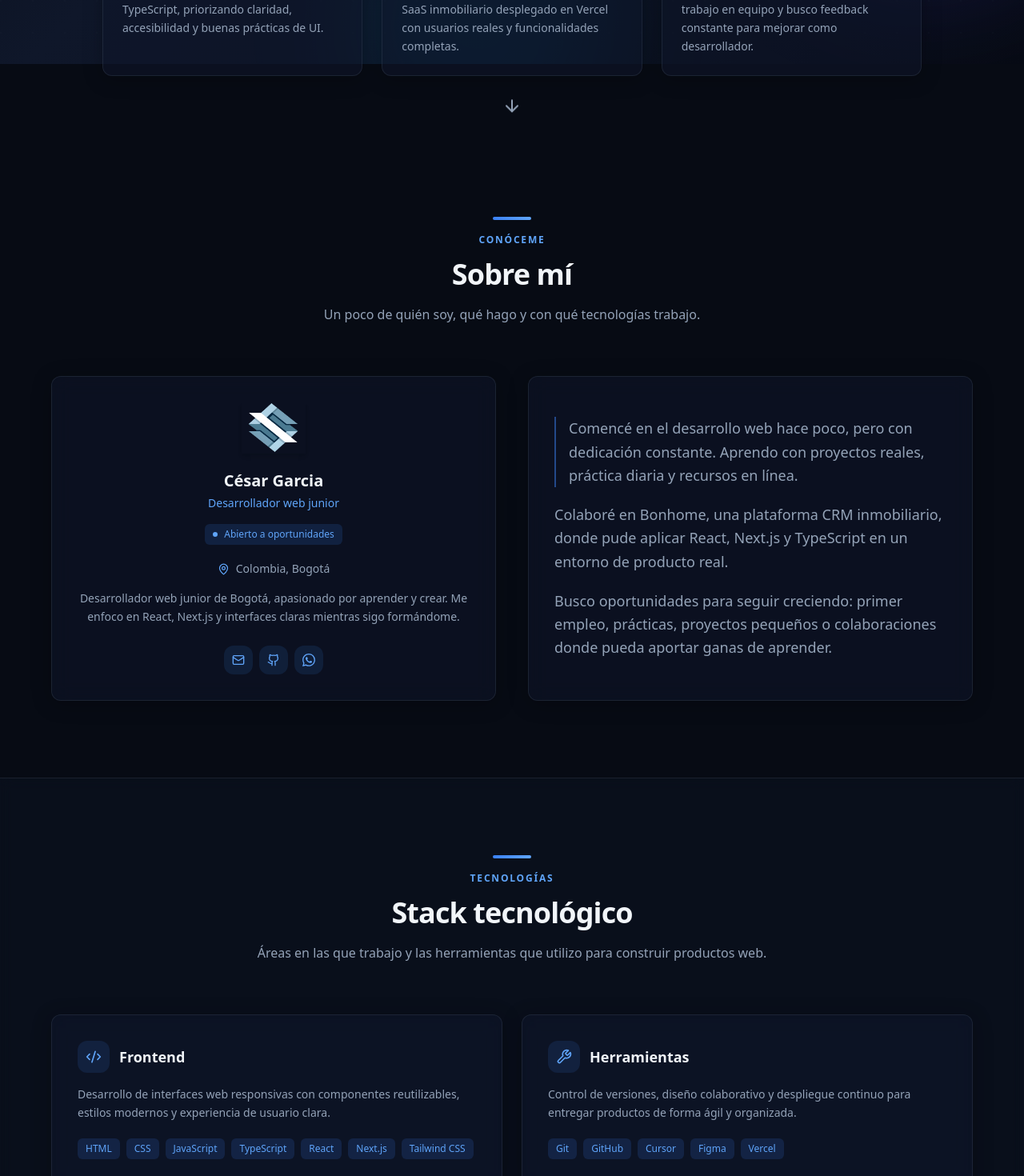
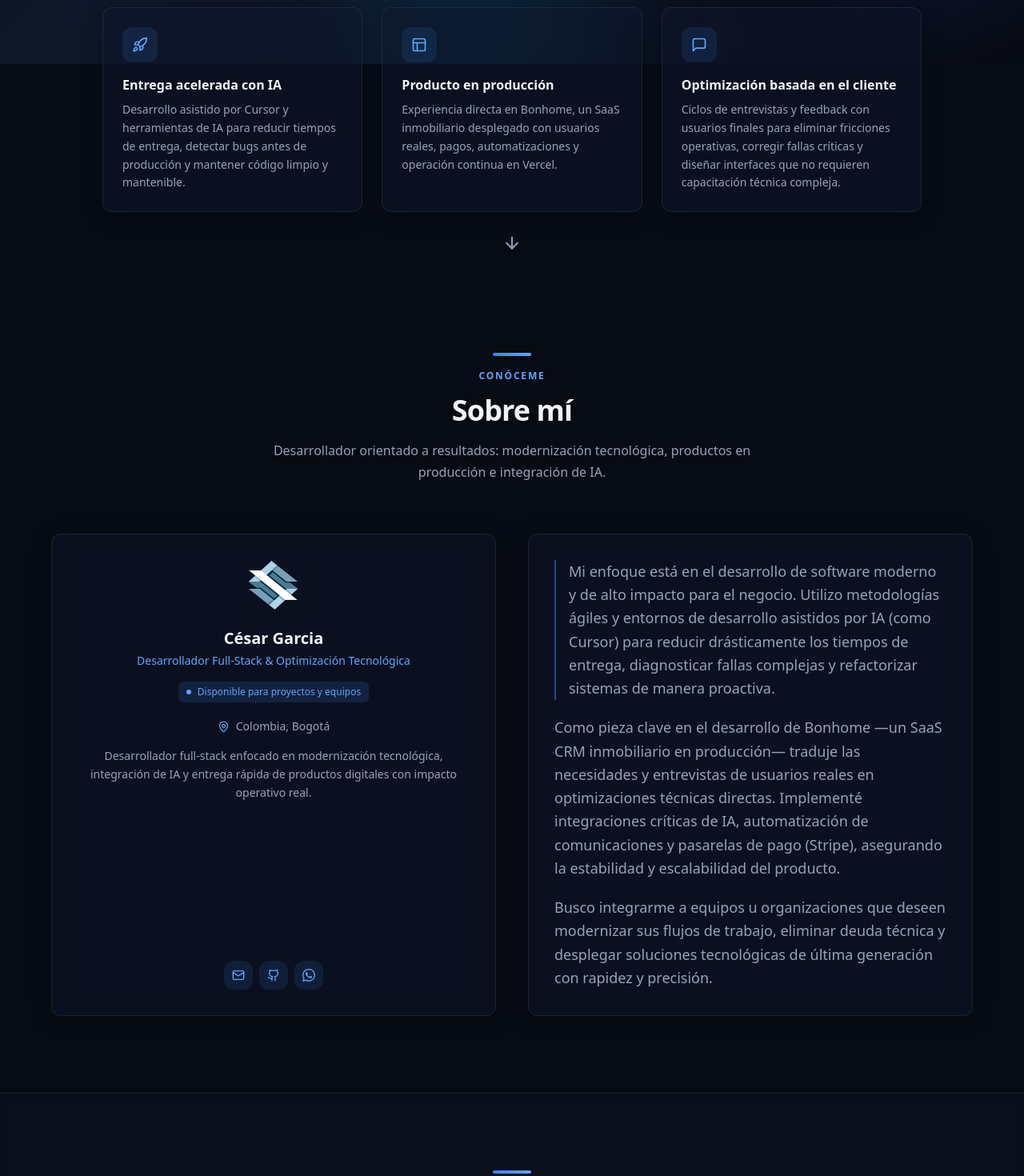
Before and after one commit to Aqua-coder-CO/portafolio, a Next.js app: page / in a window 1280 px wide. Shown: the part 720-2190 px from the top of the page at 80% size. Built offline with nearby package versions, Linux system fonts and the light colour scheme.

Commit message:
se corrigió la informacion del portafolio a algo mas profesional

```diff
--- a/src/app/contacto/page.tsx
+++ b/src/app/contacto/page.tsx
@@ -7,7 +7,7 @@ import { profile } from "@/data/profile";
 export const metadata: Metadata = {
   title: `Contacto | ${profile.name}`,
   description:
-    "¿Buscas un desarrollador junior con ganas de aprender? Escríbeme para oportunidades laborales, prácticas o proyectos pequeños.",
+    "¿Buscas acelerar la modernización de tu empresa o producto digital? Escríbeme para hablar de integración tecnológica, automatización o desarrollo de software a medida.",
 };
 
 export default function ContactoPage() {
--- a/src/components/About.tsx
+++ b/src/components/About.tsx
@@ -14,7 +14,7 @@ export function About() {
           align="center"
           label="Conóceme"
           title="Sobre mí"
-          description="Un poco de quién soy, qué hago y con qué tecnologías trabajo."
+          description="Desarrollador orientado a resultados: modernización tecnológica, productos en producción e integración de IA."
         />
 
         <div className="grid items-stretch gap-8 lg:grid-cols-2 lg:gap-10">
--- a/src/components/Contact.tsx
+++ b/src/components/Contact.tsx
@@ -126,7 +126,7 @@ export function Contact() {
         <SectionHeader
           label="Hablemos"
           title="Contacto"
-          description="¿Buscas un desarrollador junior con ganas de aprender? Escríbeme para oportunidades laborales, prácticas o proyectos pequeños."
+          description="¿Buscas acelerar la modernización de tu empresa o producto digital? Escríbeme para hablar de integración tecnológica, automatización o desarrollo de software a medida."
         />
 
         <div className="grid gap-8 md:grid-cols-2">
--- a/src/components/Experience.tsx
+++ b/src/components/Experience.tsx
@@ -42,7 +42,7 @@ export function Experience() {
                       {exp.description}
                     </p>
                     <p className="mb-3 text-xs font-semibold tracking-wider text-accent-light uppercase">
-                      Stack y responsabilidades
+                      Impacto y responsabilidades
                     </p>
                     <ul className="grid gap-3 sm:grid-cols-2">
                       {exp.highlights.map((highlight) => (
--- a/src/components/HeroVisual.tsx
+++ b/src/components/HeroVisual.tsx
@@ -58,7 +58,7 @@ export function HeroVisual() {
               <p className="text-[10px] font-semibold tracking-wider text-muted uppercase">
                 Rol
               </p>
-              <p className="mt-1 text-sm font-medium">Desarrollo web</p>
+              <p className="mt-1 text-sm font-medium">Co-desarrollo Full-Stack</p>
             </div>
             <div className="rounded-lg border border-border bg-background px-4 py-3">
               <p className="text-[10px] font-semibold tracking-wider text-muted uppercase">
--- a/src/components/Projects.tsx
+++ b/src/components/Projects.tsx
@@ -13,7 +13,7 @@ export function Projects() {
         <SectionHeader
           label="Mi trabajo"
           title="Proyectos"
-          description="Proyectos en los que he participado mientras aprendo y construyo experiencia en desarrollo web."
+          description="Casos reales donde apliqué desarrollo ágil, integración de IA y optimización basada en feedback de usuarios."
         />
 
         <div className="mb-12 grid gap-6 md:grid-cols-2">
--- a/src/components/TechStack.tsx
+++ b/src/components/TechStack.tsx
@@ -10,9 +10,9 @@ export function TechStack() {
     <section id="stack" className="section section-alt px-6">
       <div className="mx-auto max-w-6xl">
         <SectionHeader
-          label="Tecnologías"
-          title="Stack tecnológico"
-          description="Áreas en las que trabajo y las herramientas que utilizo para construir productos web."
+          label="Capacidades"
+          title="Tecnología al servicio del negocio"
+          description="Herramientas y enfoques que uso para acelerar entregas, reducir costos operativos y modernizar procesos digitales."
         />
 
         <div className="grid gap-6 sm:grid-cols-2">
--- a/src/components/ValuePillars.tsx
+++ b/src/components/ValuePillars.tsx
@@ -1,8 +1,8 @@
-import { BookOpen, Layout, Rocket, type LucideIcon } from "lucide-react";
+import { Layout, MessageSquare, Rocket, type LucideIcon } from "lucide-react";
 import { profile } from "@/data/profile";
 import { RevealOnScroll } from "@/components/RevealOnScroll";
 
-const pillarIcons: LucideIcon[] = [Layout, Rocket, BookOpen];
+const pillarIcons: LucideIcon[] = [Rocket, Layout, MessageSquare];
 
 export function ValuePillars() {
   return (
--- a/src/data/profile.ts
+++ b/src/data/profile.ts
@@ -54,70 +54,71 @@ export type Profile = {
 
 export const profile: Profile = {
   name: "César Garcia",
-  title: "Desarrollador web junior",
+  title: "Desarrollador Full-Stack & Optimización Tecnológica",
   tagline:
-    "Estoy empezando en el desarrollo web y construyo mi camino proyecto a proyecto. Busco aprender, colaborar y crecer como profesional.",
-  availability: "Abierto a oportunidades",
+    "Ayudo a empresas y startups a acelerar su transformación digital mediante desarrollo ágil de software, optimización de procesos e integración de Inteligencia Artificial. Con experiencia directa en productos SaaS en producción, transformo el feedback de los usuarios en código eficiente, escalable y libre de errores.",
+  availability: "Disponible para proyectos y equipos",
   email: "sismelyt083@gmail.com",
   phone: "+57 302 704 3665",
   location: "Colombia, Bogotá",
-  bio: "Desarrollador web junior de Bogotá, apasionado por aprender y crear. Me enfoco en React, Next.js y interfaces claras mientras sigo formándome.",
+  bio: "Desarrollador full-stack enfocado en modernización tecnológica, integración de IA y entrega rápida de productos digitales con impacto operativo real.",
   about: [
-    "Comencé en el desarrollo web hace poco, pero con dedicación constante. Aprendo con proyectos reales, práctica diaria y recursos en línea.",
-    "Colaboré en Bonhome, una plataforma CRM inmobiliario, donde pude aplicar React, Next.js y TypeScript en un entorno de producto real.",
-    "Busco oportunidades para seguir creciendo: primer empleo, prácticas, proyectos pequeños o colaboraciones donde pueda aportar ganas de aprender.",
+    "Mi enfoque está en el desarrollo de software moderno y de alto impacto para el negocio. Utilizo metodologías ágiles y entornos de desarrollo asistidos por IA (como Cursor) para reducir drásticamente los tiempos de entrega, diagnosticar fallas complejas y refactorizar sistemas de manera proactiva.",
+    "Como pieza clave en el desarrollo de Bonhome —un SaaS CRM inmobiliario en producción— traduje las necesidades y entrevistas de usuarios reales en optimizaciones técnicas directas. Implementé integraciones críticas de IA, automatización de comunicaciones y pasarelas de pago (Stripe), asegurando la estabilidad y escalabilidad del producto.",
+    "Busco integrarme a equipos u organizaciones que deseen modernizar sus flujos de trabajo, eliminar deuda técnica y desplegar soluciones tecnológicas de última generación con rapidez y precisión.",
   ],
   social: {
     github: "https://github.com/Aqua-coder-CO",
   },
   valuePillars: [
     {
-      title: "Desarrollo Frontend",
+      title: "Entrega acelerada con IA",
       description:
-        "Construyo interfaces con React, Next.js y TypeScript, priorizando claridad, accesibilidad y buenas prácticas de UI.",
+        "Desarrollo asistido por Cursor y herramientas de IA para reducir tiempos de entrega, detectar bugs antes de producción y mantener código limpio y mantenible.",
     },
     {
       title: "Producto en producción",
       description:
-        "Experiencia colaborando en Bonhome, un SaaS inmobiliario desplegado en Vercel con usuarios reales y funcionalidades completas.",
+        "Experiencia directa en Bonhome, un SaaS inmobiliario desplegado con usuarios reales, pagos, automatizaciones y operación continua en Vercel.",
     },
     {
-      title: "Aprendizaje continuo",
+      title: "Optimización basada en el cliente",
       description:
-        "Me mantengo en formación activa, trabajo en equipo y busco feedback constante para mejorar como desarrollador.",
+        "Ciclos de entrevistas y feedback con usuarios finales para eliminar fricciones operativas, corregir fallas críticas y diseñar interfaces que no requieren capacitación técnica compleja.",
     },
   ],
   skills: [
     {
-      category: "Frontend",
+      category: "Desarrollo inteligente y eficiencia con IA",
       description:
-        "Desarrollo de interfaces web responsivas con componentes reutilizables, estilos modernos y experiencia de usuario clara.",
+        "Uso avanzado de Cursor y asistentes de IA en la arquitectura de código para acelerar el desarrollo de software limpio, la detección proactiva de bugs y la optimización de código legacy.",
+      items: ["Cursor", "Git", "GitHub", "Figma"],
+    },
+    {
+      category: "Arquitectura y despliegue ágil",
+      description:
+        "Migración de interfaces y sistemas hacia arquitecturas modernas y serverless que disminuyen los costos de infraestructura tradicional, optimizan el rendimiento y escalan sin fricciones.",
       items: [
+        "Next.js",
+        "React",
+        "TypeScript",
+        "Tailwind CSS",
+        "Vercel",
         "HTML",
         "CSS",
         "JavaScript",
-        "TypeScript",
-        "React",
-        "Next.js",
-        "Tailwind CSS",
       ],
     },
     {
-      category: "Herramientas",
+      category: "Optimización basada en el cliente",
       description:
-        "Control de versiones, diseño colaborativo y despliegue continuo para entregar productos de forma ágil y organizada.",
-      items: ["Git", "GitHub", "Cursor", "Figma", "Vercel"],
-    },
-    {
-      category: "Backend y datos",
-      description:
-        "Integración de APIs, bases de datos en tiempo real y servicios de terceros en aplicaciones web full-stack.",
+        "Diseño e integración de bases de datos en tiempo real y pasarelas de pago, refinados mediante ciclos de feedback directo con el usuario final para garantizar una adopción intuitiva.",
       items: ["InstantDB", "Stripe", "REST APIs", "Node.js"],
     },
     {
-      category: "Despliegue",
+      category: "Operación y estabilidad en producción",
       description:
-        "Publicación y mantenimiento de aplicaciones en entornos de producción con buenas prácticas de hosting y CI/CD básico.",
+        "Despliegue, configuración y mantenimiento de aplicaciones en entornos productivos con buenas prácticas de hosting, variables de entorno y optimización de rendimiento.",
       items: ["Vercel", "Variables de entorno", "Dominios", "Optimización"],
     },
   ],
@@ -126,9 +127,9 @@ export const profile: Profile = {
       id: "1",
       title: "Bonhome",
       description:
-        "Plataforma CRM inmobiliario con IA y WhatsApp, donde colaboré en frontend y backend.",
+        "Co-desarrollé un ecosistema SaaS inmobiliario en producción, enfocado en automatizar los flujos de trabajo de los asesores con IA y WhatsApp.",
       longDescription:
-        "Participé en Bonhome, un SaaS inmobiliario desplegado en Vercel. Trabajé con Next.js, React y TypeScript en la interfaz, InstantDB como base de datos en tiempo real y Stripe para suscripciones y pagos.",
+        "Co-desarrollé un ecosistema SaaS inmobiliario en producción, enfocándome en automatizar los flujos de trabajo de los asesores. Integré APIs de Inteligencia Artificial y automatizaciones de WhatsApp para reducir los tiempos de respuesta de cara al cliente. Ejecuté un ciclo continuo de entrevistas con usuarios finales para identificar fricciones operativas, lo que resultó en la eliminación sistemática de bugs críticos y el diseño de una interfaz intuitiva que no requiere entrenamiento técnico complejo.",
       tags: [
         "Next.js",
         "React",
@@ -137,6 +138,8 @@ export const profile: Profile = {
         "InstantDB",
         "Stripe",
         "Vercel",
+        "IA",
+        "WhatsApp",
       ],
       image: "/projects/bonhome.png",
       liveUrl: "https://bonhome.co",
@@ -147,16 +150,17 @@ export const profile: Profile = {
   experience: [
     {
       id: "1",
-      role: "Desarrollador web junior",
+      role: "Desarrollador Full-Stack",
       company: "Bonhome",
       period: "2025 — 2026",
       description:
-        "CRM inmobiliario con IA y WhatsApp, desplegado en Vercel.",
+        "Co-desarrollo de un CRM inmobiliario SaaS en producción, con integraciones de IA, WhatsApp, pagos y datos en tiempo real.",
       highlights: [
-        "Frontend con Next.js, React, TypeScript y Tailwind CSS",
-        "Datos en tiempo real con InstantDB y pagos con Stripe",
-        "Integraciones de WhatsApp, IA y Google Maps",
-        "Trabajo en producto real desplegado en Vercel",
+        "Automatización de comunicaciones con WhatsApp para reducir tiempos de respuesta al cliente",
+        "Integración de APIs de IA para optimizar flujos operativos de asesores inmobiliarios",
+        "Implementación de pagos con Stripe e InstantDB para operación en tiempo real",
+        "Ciclo continuo de entrevistas con usuarios para eliminar bugs críticos y mejorar la adopción",
+        "Despliegue y mantenimiento en Vercel con arquitectura Next.js y TypeScript",
       ],
     },
   ],
```
